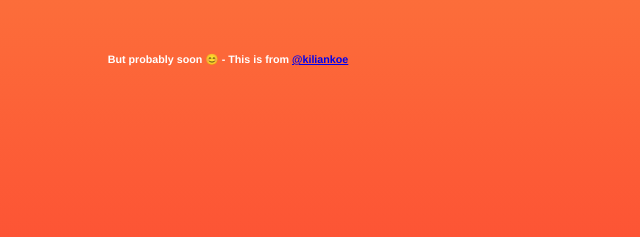
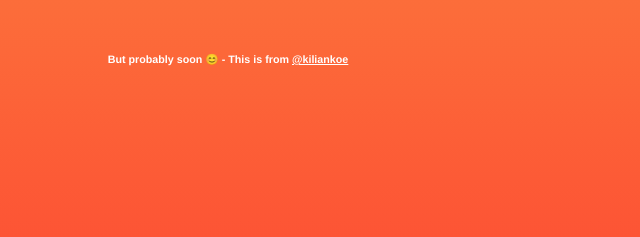
Before and after one commit to kiliankoe/isswiftopensourceyet.com, a plain HTML site: page index.html in a window 1280 px wide. Shown: the part 455-692 px from the top of the page, 412-1052 px from the left. Drawn offline with Linux system fonts and the light colour scheme.

Commit message:
Link fixed

```diff
--- a/index.html
+++ b/index.html
@@ -46,6 +46,16 @@
 		color: white;
 		font-family: Helvetica,sans-serif;
 	}
+	h1, h5, p {
+		cursor: default;
+	}
+	a {
+		color: #fff;
+		transition: all .2s;
+	}
+	a:hover, a:focus {
+		color: rgba(255, 255, 255, 0.7);
+	}
 	</style>
 	</head>
 
```
